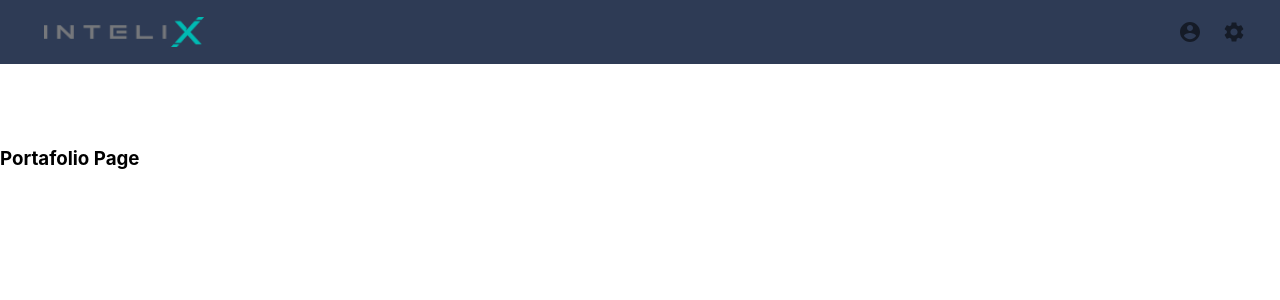
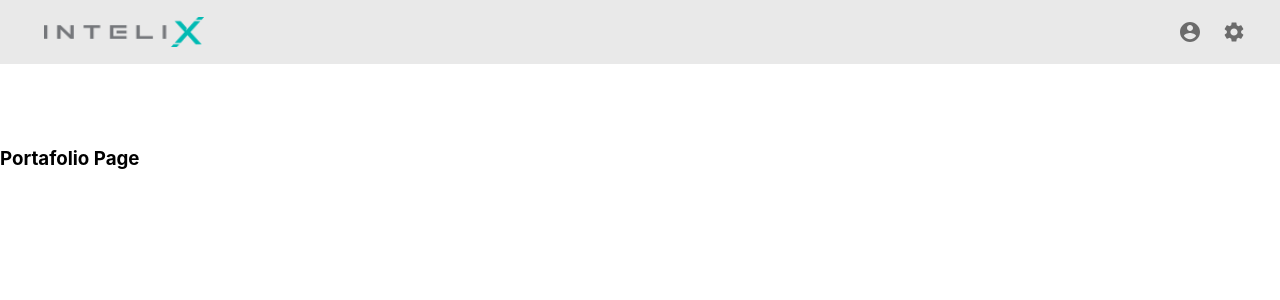
Before and after one commit to jrodriguezc13/portafolio-solicitudes-react, a React (Create React App) app: page / in a window 1280 px wide. Shown: the top 300 px of the page. Built offline with nearby package versions, Linux system fonts and the light colour scheme.

Commit message:
Agregado Tooltip

```diff
--- a/src/components/Home.js
+++ b/src/components/Home.js
@@ -1,15 +1,17 @@
 import React, {Component} from "react";
 import './assets/css/Home.css';
+
+// React Material-UI
 import {BrowserRouter as Router, Route, Link} from "react-router-dom";
-import { withStyles } from "@material-ui/core/styles"
+import { withStyles } from "@material-ui/core/styles";
 import AppBar from '@material-ui/core/AppBar';
 import Toolbar from '@material-ui/core/Toolbar';
 import MenuItem from '@material-ui/core/MenuItem';
 import Menu from '@material-ui/core/Menu';
 import Divider from '@material-ui/core/Divider';
+import Tooltip from '@material-ui/core/Tooltip';
 // Icons
 import IconButton from '@material-ui/core/IconButton';
-import MenuIcon from '@material-ui/icons/Menu';
 import AccountCircle from '@material-ui/icons/AccountCircle';
 import SettingsIcon from '@material-ui/icons/Settings';
 
@@ -86,23 +88,27 @@ const Home= withStyles(styles)  (
 
         return (
             <div>
-                <AppBar position="static" elevation={0} style={{background: "#2E3B55"}}>
+                <AppBar position="static" elevation={0} style={{background: "#e9e9e9"}}>
                     <Toolbar>
-                            <img src={require("./img/logo.png")} alt="Logo Intelix" style={{paddingTop: "10px", paddingLeft:"20px", paddingBottom:"10px", width: "160px", height: "30px"}}/>
+                            <img src={require("./img/logo.png")} alt="Logo Intelix" className="img"/>
                             <span className={classes.flex}></span>
-                            <IconButton className={classes.menuButton} color="contrast" onClick={e=> this.setState(({anchor: e.currentTarget}))} aria-label="cuenta" edge="end">
+
+                            <Tooltip title="Cuenta">
+                              <IconButton className={classes.menuButton} color="contrast" onClick={e=> this.setState(({anchor: e.currentTarget}))} aria-label="cuenta" edge="end">
                                 <AccountCircle/>
-                            </IconButton>
+                              </IconButton>
+                            </Tooltip>
 
                             <Menu className={classes.menu} anchorEl={this.state.anchor} open={Boolean(this.state.anchor)}
                                   onClose={this.closeMenu}>
                                 <MenuItems closeMenu={this.closeMenu} />
                             </Menu>
 
-
-                            <IconButton className={classes.menuButton} color="contrast"  onClick={e=> this.setState(({anchor2: e.currentTarget}))}  edge="end">
+                            <Tooltip title="Manteniminto">
+                              <IconButton className={classes.menuButton} color="contrast"  onClick={e=> this.setState(({anchor2: e.currentTarget}))}  edge="end">
                                 <SettingsIcon/>
-                            </IconButton>
+                              </IconButton>
+                            </Tooltip>
                             <Menu className={classes.menu} anchorEl={this.state.anchor2} open={Boolean(this.state.anchor2)}
                                  aria-label="Mantenimiento" onClose={this.closeMenu}>
                                 <MenuItems2 closeMenu={this.closeMenu} />
--- a/src/components/assets/css/Home.css
+++ b/src/components/assets/css/Home.css
@@ -4,3 +4,11 @@
     font-weight: bold;
     font-size: 15px;
 }
+
+.img {
+    padding-top: 10px;
+    padding-left: 20px;
+    padding-bottom: 10px;
+    width: 160px;
+    height: 30px;
+}
--- a/src/index.js
+++ b/src/index.js
@@ -2,7 +2,7 @@ import React from 'react';
 import ReactDOM from 'react-dom';
 import './index.css';
 
-import App from './App';
+//import App from './App';
 import HomeComponent from './components/Home';
 
 //ReactDOM.render( <App/>, document.getElementById('root'));
```
